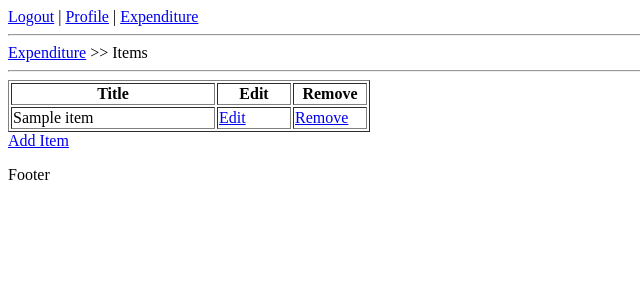
After one commit to stclaus-hg/homemoney, a Flask app: page /expenditure/items/ in a window 1280 px wide. The commit adds this page. Shown: the top 300 px of the page, without its empty margins (0-640 px from the left). Run offline with Flask 2, Linux system fonts and the light colour scheme; a user stored in the database is signed in; tables that the repository leaves empty hold one stand-in row (values such as "Sample post").

Commit message:
Added expenditure items and groups

```diff
--- a/app/__init__.py
+++ b/app/__init__.py
@@ -5,8 +5,6 @@ from flask.ext.login import LoginManager
 
 app = Flask(__name__)
 app.config.from_object('config')
-app.config.from_envvar('CONFIG_DEV', silent=False)
-#app.config.from_pyfile('config_dev.py', silent=True)
 
 db = SQLAlchemy(app)
 
@@ -18,3 +16,6 @@ bcrypt = Bcrypt(app)
 
 from app.users.views import mod as users_module
 app.register_blueprint(users_module)
+
+from app.expenditure.views import mod as expenditure_module
+app.register_blueprint(expenditure_module)
--- /dev/null
+++ b/app/expenditure/__init__.py
@@ -0,0 +1 @@
+__author__ = 'stclaus'
--- /dev/null
+++ b/app/expenditure/templates/items.html
@@ -0,0 +1,30 @@
+{% extends "base.html" %}
+
+{% block content %}
+    <div>
+        <a href="{{ url_for('expenditure.index') }}">Expenditure</a> >>
+        Items
+    </div>
+    <hr>
+    <table border="1">
+        <tr>
+            <th width="200px">Title</th>
+            <th width="70px">Edit</th>
+            <th width="70px">Remove</th>
+        </tr>
+        {% for item in items %}
+            <tr>
+                <td>
+                    {{ item.title }}
+                </td>
+                <td>
+                    <a href="{{ url_for('expenditure.item_edit', item_id=item.id) }}">Edit</a>
+                </td>
+                <td>
+                    <a href="{{ url_for('expenditure.item_remove', item_id=item.id) }}">Remove</a>
+                </td>
+            </tr>
+        {% endfor %}
+    </table>
+    <a href="{{ url_for('expenditure.item_add') }}">Add Item</a>
+{% endblock %}
--- /dev/null
+++ b/app/expenditure/views.py
@@ -0,0 +1,120 @@
+from app import db
+from app.expenditure.forms import ItemForm, GroupForm
+from flask import Blueprint, render_template, g, redirect, url_for, flash, request
+from app.expenditure.models import ExpenditureItem, ExpenditureGroup
+from flask.ext.login import login_required, current_user
+
+mod = Blueprint('expenditure', __name__, template_folder='templates', url_prefix='/expenditure')
+
+
+@mod.route('/')
+@login_required
+def index():
+    return render_template('expenditure.html', title='Expenditure')
+
+
+@mod.route('/items/')
+@login_required
+def items():
+    return render_template('items.html',
+                           title='Expenditure Items',
+                           items=ExpenditureItem.query.filter_by(user_id=g.user.id).order_by('title'))
+
+
+@mod.route('/items/add/', methods=['GET', 'POST'])
+@login_required
+def item_add():
+    form = ItemForm()
+    if form.validate_on_submit():
+        item = ExpenditureItem(title=form.title.data, user_id=g.user.id)
+        db.session.add(item)
+        db.session.commit()
+        return redirect(url_for('expenditure.items'))
+    return render_template('item_add.html', form=form, title='Add Expenditure Item')
+
+
+@mod.route('/items/<int:item_id>/edit/', methods=['GET', 'POST'])
+@login_required
+def item_edit(item_id):
+    item = ExpenditureItem.query.filter_by(id=item_id, user_id=g.user.id).first()
+    if item is None:
+        flash('Expenditure Item with ID %s not found' % item_id)
+        return redirect(url_for('expenditure.items'))
+    form = ItemForm(data={'title': item.title})
+    if form.validate_on_submit():
+        item.title = form.title.data.strip()
+        db.session.add(item)
+        db.session.commit()
+        return redirect(url_for('expenditure.items'))
+    return render_template('item_edit.html', form=form, title='Edit Expenditure Item')
+
+
+@mod.route('/items/<int:item_id>/remove/', methods=['GET', 'POST'])
+@login_required
+def item_remove(item_id):
+    item = ExpenditureItem.query.filter_by(id=item_id, user_id=g.user.id).first()
+    if item is None:
+        flash('Expenditure Item with ID %s not found' % item_id)
+        return redirect(url_for('expenditure.items'))
+    if request.method == 'POST':
+        if '_remove_' in request.form:
+            db.session.delete(item)
+            db.session.commit()
+        return redirect(url_for('expenditure.items'))
+    return render_template('item_remove.html', title='Remove Expenditure Item', item=item)
+
+
+@mod.route('/groups/')
+@login_required
+def groups():
+    return render_template('groups.html',
+                           title='Expenditure Groups',
+                           groups=ExpenditureGroup.query.filter_by(user_id=g.user.id).order_by('title'))
+
+
+@mod.route('/groups/add/', methods=['GET', 'POST'])
+@login_required
+def group_add():
+    form = GroupForm()
+    if form.validate_on_submit():
+        item = ExpenditureGroup(title=form.title.data, user_id=g.user.id)
+        db.session.add(item)
+        db.session.commit()
+        return redirect(url_for('expenditure.groups'))
+    return render_template('group_add.html', form=form, title='Add Expenditure Group')
+
+
+@mod.route('/groups/<int:group_id>/edit/', methods=['GET', 'POST'])
+@login_required
+def group_edit(group_id):
+    group = ExpenditureGroup.query.filter_by(id=group_id, user_id=g.user.id).first()
+    if group is None:
+        flash('Expenditure Group with ID %s not found' % group_id)
+        return redirect(url_for('expenditure.groups'))
+    form = GroupForm(data={'title': group.title})
+    if form.validate_on_submit():
+        group.title = form.title.data.strip()
+        db.session.add(group)
+        db.session.commit()
+        return redirect(url_for('expenditure.groups'))
+    return render_template('group_edit.html', form=form, title='Edit Expenditure Group')
+
+
+@mod.route('/groups/<int:group_id>/remove/', methods=['GET', 'POST'])
+@login_required
+def group_remove(group_id):
+    group = ExpenditureGroup.query.filter_by(id=group_id, user_id=g.user.id).first()
+    if group is None:
+        flash('Expenditure Group with ID %s not found' % group_id)
+        return redirect(url_for('expenditure.groups'))
+    if request.method == 'POST':
+        if '_remove_' in request.form:
+            db.session.delete(group)
+            db.session.commit()
+        return redirect(url_for('expenditure.groups'))
+    return render_template('group_remove.html', title='Remove Expenditure Group', group=group)
+
+
+@mod.before_request
+def before_request():
+    g.user = current_user
--- a/app/templates/base.html
+++ b/app/templates/base.html
@@ -7,6 +7,7 @@
 </head>
 <body>
     {% include "header.html" %}
+    <hr>
     {% with messages = get_flashed_messages(with_categories=true) %}
         {% if messages %}
             <ul>
--- a/app/templates/header.html
+++ b/app/templates/header.html
@@ -1,6 +1,7 @@
 {% if g.user.is_authenticated() %}
     <a href="{{ url_for('users.logout') }}">Logout</a>
     | <a href="{{ url_for('users.profile') }}">Profile</a>
+    | <a href="{{ url_for('expenditure.index') }}">Expenditure</a>
 {% else %}
     <a href="{{ url_for('users.login') }}">Sign In</a>
 {% endif %}
--- a/app/users/models.py
+++ b/app/users/models.py
@@ -1,4 +1,6 @@
 from app import db
+
+#from app.expenditure.models import ExpenditureItem
 
 
 class User(db.Model):
@@ -6,6 +8,8 @@ class User(db.Model):
     name = db.Column(db.String(255))
     email = db.Column(db.String(255), unique=True)
     password = db.Column(db.String(100))
+
+    expenditure_items = db.relationship('ExpenditureItem', backref=db.backref('user1', lazy='joined'), lazy='dynamic')
 
     def __init__(self, name, email, password):
         self.name = name
--- a/config.py
+++ b/config.py
@@ -6,3 +6,8 @@ class Methods:
 CSRF_ENABLED = True
 SECRET_KEY = "Xigie1uu Doh1eixe aeZai6Oh kohz4Vah Okia7eij Yaequee3 Ath5curo roh4OhG4"
 SQLALCHEMY_DATABASE_URI = 'sqlite:///homemoney.db'
+
+try:
+    from config_dev import *
+except:
+    pass
```
Also changed, not shown: app/expenditure/forms.py (added, +16 -0 lines), app/expenditure/models.py (added, +19 -0 lines), app/expenditure/templates/expenditure.html (added, +9 -0 lines), app/expenditure/templates/group_add.html (added, +17 -0 lines), app/expenditure/templates/group_edit.html (added, +17 -0 lines), app/expenditure/templates/group_remove.html (added, +16 -0 lines), app/expenditure/templates/groups.html (added, +30 -0 lines), app/expenditure/templates/item_add.html (added, +18 -0 lines), app/expenditure/templates/item_edit.html (added, +18 -0 lines), app/expenditure/templates/item_remove.html (added, +16 -0 lines), 2 other files.
